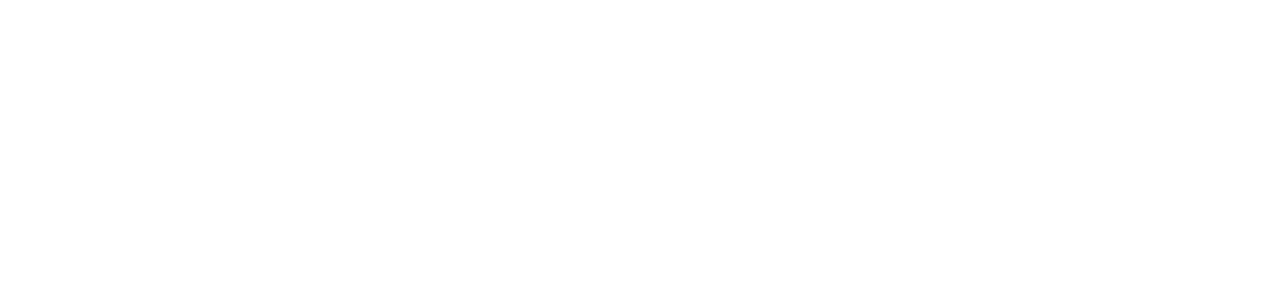
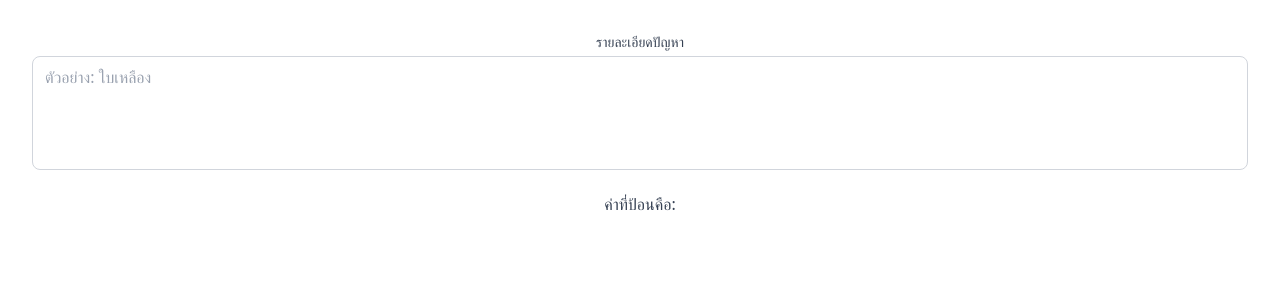
Before and after one commit to NaTiSive/MontongMoon, a React (Vite) app in the folder client/: page / in a window 1280 px wide. Shown: the top 300 px of the page. Built offline with nearby package versions, Linux system fonts and the light colour scheme.

Commit message:
create textarea component

```diff
--- a/client/src/App.jsx
+++ b/client/src/App.jsx
@@ -1,12 +1,25 @@
-import { useState, useEffect} from 'react'
-import reactLogo from './assets/react.svg'
-import './App.css'
-import axios from 'axios'
+import { useState, useEffect } from "react";
+import reactLogo from "./assets/react.svg";
+import "./App.css";
+import axios from "axios";
+import TextArea from "./components/TextArea";
 
 function App() {
+  const [problem, setProblem] = useState("");
+
   return (
-    <div></div>
-  )
+    <div>
+      <TextArea
+        label="รายละเอียดปัญหา"
+        placeholder="ตัวอย่าง: ใบเหลือง"
+        value={problem}
+        onChange={(e) => setProblem(e.target.value)}
+        rows={4}
+      />
+
+      <p className="mt-3 text-gray-700">ค่าที่ป้อนคือ: {problem}</p>
+    </div>
+  );
 }
 
-export default App
+export default App;
--- /dev/null
+++ b/client/src/components/TextArea.jsx
@@ -0,0 +1,26 @@
+export default function TextArea({
+  label = "",
+  type = "text",
+  placeholder = "",
+  value = "",
+  onChange,
+  rows = 3,
+}) {
+  return (
+    <div className="mb-4">
+      {label && (
+        <p className="text-sm font-medium text-gray-700 mb-1">{label}</p>
+      )}
+
+      <textarea
+        value={value}
+        onChange={onChange}
+        placeholder={placeholder}
+        rows={rows}
+        className="w-full border border-gray-300 rounded-lg px-3 py-2
+                   focus:outline-none focus:ring-2 focus:ring-green-500
+                   text-gray-800 placeholder-gray-400 resize-none"
+      ></textarea>
+    </div>
+  );
+}
```
Also changed, not shown: client/src/components/TextArea.css (added).
